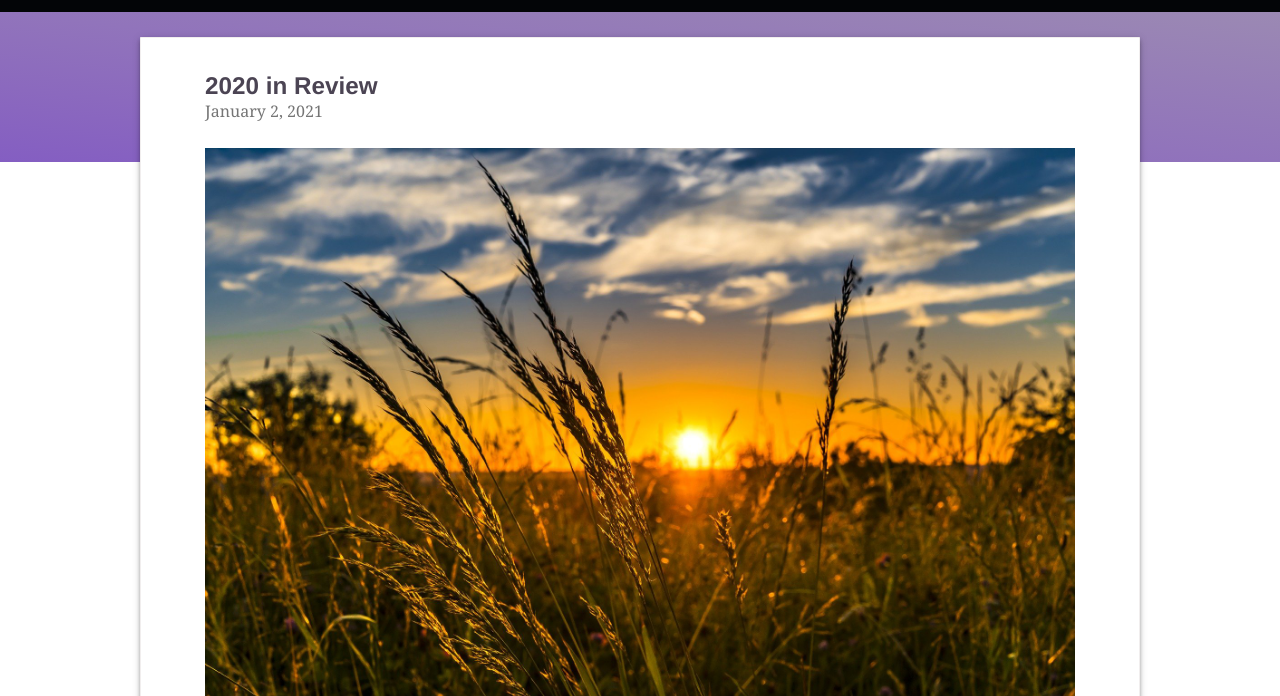
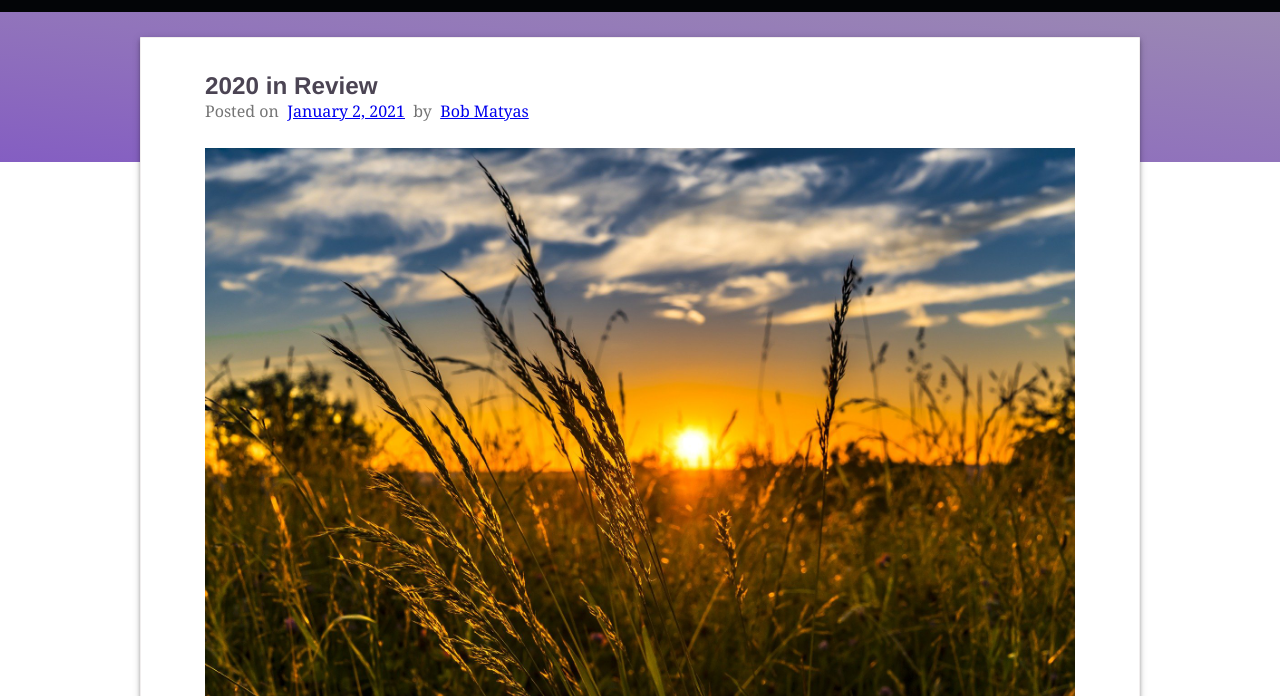
Before and after one commit to bobmatyas/gatsby-blog, a Gatsby site: page /blog/2020-in-review/ in a window 1280 px wide. Shown: the part 104-800 px from the top of the page. Built offline with nearby package versions, Linux system fonts and the light colour scheme; Gatsby itself is replaced by a stand-in of ours; some packages are replaced by stand-ins of ours.

Commit message:
add h-card to posts

```diff
--- a/package.json
+++ b/package.json
@@ -14,7 +14,7 @@
   },
   "dependencies": {
     "@weknow/gatsby-remark-codepen": "^0.1.0",
-    "babel-plugin-styled-components": "^1.13.3",
+    "babel-plugin-styled-components": "^2.0.2",
     "gatsby": "^4.2.0",
     "gatsby-cli": "^4.2.0",
     "gatsby-image": "^3.5.0",
--- /dev/null
+++ b/src/components/hcard-post.js
@@ -0,0 +1,42 @@
+import React from "react"
+import styled from "styled-components"
+
+const Meta = styled.p`
+  color: #757575;
+  font-weight: 400;
+  margin: 0 0 25px;
+  padding: 0;
+`;
+
+const HcardPost = (props) => {
+
+  const permaLink = `https://www.bobmatyas.com${props.slug}`;
+
+  const dateFormat = (dateToFormat) => {
+    const date = new Date(dateToFormat);
+    const options = {year: 'numeric', month: 'long', day: 'numeric'}
+    return date.toLocaleDateString('en-us', options);
+  }
+
+  return (
+    <Meta>Posted on &nbsp;
+        <a className="u-url" href={permaLink}>
+            <time
+                className="dt-published"
+                datetime={props.date}
+            >
+                {dateFormat(props.date)}
+            </time>
+        </a>
+
+        &nbsp; by &nbsp;
+
+        <a className="p-author h-card"
+            href="https://www.bobmatyas.com">Bob Matyas
+        </a>
+    </Meta>
+  )
+}
+
+
+export default HcardPost;
--- a/src/templates/blog-post.js
+++ b/src/templates/blog-post.js
@@ -2,25 +2,12 @@ import React from "react"
 import { graphql } from "gatsby"
 import Layout from "../components/layout"
 import Seo from "../components/seo"
+import HcardPost from "../components/hcard-post"
 import Gradient from "../components/gradient"
 import styled from "styled-components"
 
-const Meta = styled.time`
-  color: #757575;
-  display: block;
-  font-weight: 400;
-  margin: 0 0 25px;
-  padding: 0;
-`;
-
 const BlogPost = ({ data }) => {
   let post = data.markdownRemark
-
-  const dateFormat = (dateToFormat) => {
-    const date = new Date(dateToFormat);
-    const options = {year: 'numeric', month: 'long', day: 'numeric'}
-    return date.toLocaleDateString('en-us', options);
-  }
 
   return (
     <Layout>
@@ -32,10 +19,14 @@ const BlogPost = ({ data }) => {
       <Gradient color="purple" />
 
       <div className="main__content">
-        <article>
-          <h2 className="blog__title">{post.frontmatter.title}</h2>
-          <Meta dateTime={post.frontmatter.dateTime}>{dateFormat(post.frontmatter.date)}</Meta>
-          <div className="blog__holder" dangerouslySetInnerHTML={{ __html: post.html }} />
+        <article class="h-entry">
+          <h2 className="blog__title p-name">{post.frontmatter.title}</h2>
+          <HcardPost
+            slug={post.fields.slug}
+            date={post.frontmatter.date}
+          />
+          <div className="blog__holder e-content" dangerouslySetInnerHTML={{ __html: post.html }} />
+
         </article>
       </div>
     </Layout>
@@ -51,6 +42,9 @@ export const query = graphql`
         description
         date
       }
+      fields {
+        slug
+      }
     }
   }
 `
```
Also changed, not shown: 1 other file.
